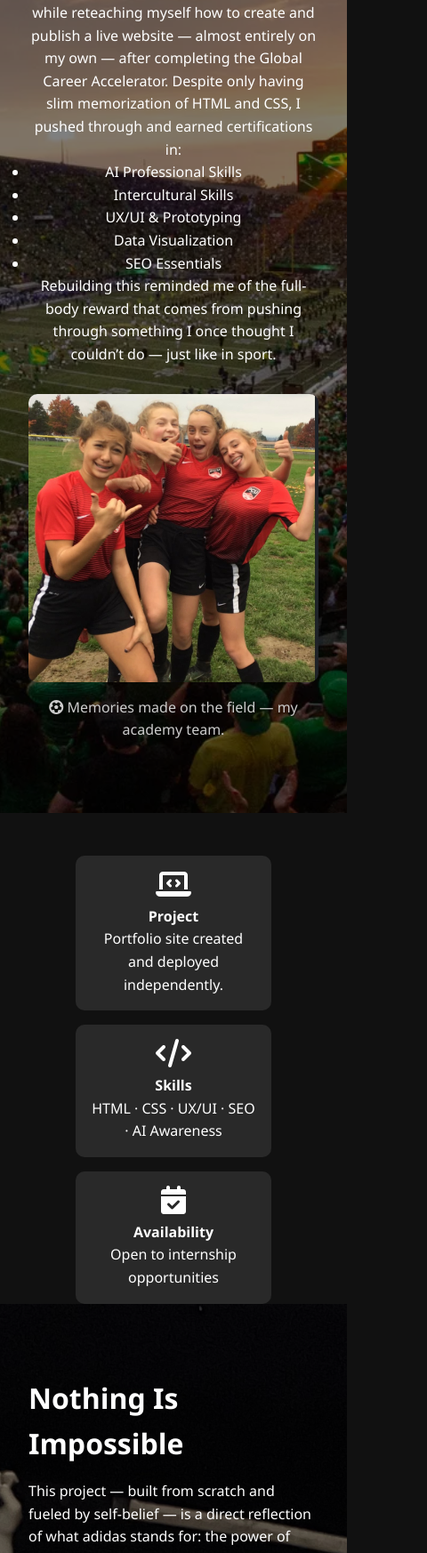
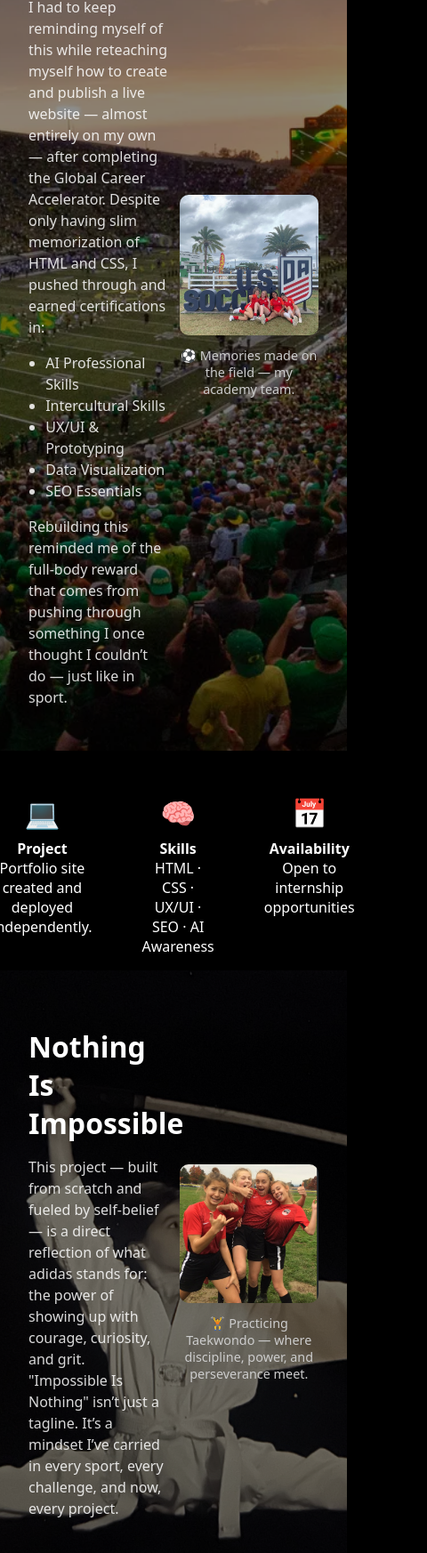
Before and after one commit to williamsnicolenya/Adidas-internship-1pager, a plain HTML site: page index.html in a window 390 px wide. Shown: the part 254-2000 px from the top of the page at 89% size, 480 px wide, since content can reach past the window. Drawn offline with Linux system fonts and the light colour scheme.

Commit message:
Update index.html

```diff
--- a/index.html
+++ b/index.html
@@ -4,148 +4,168 @@
   <meta charset="UTF-8" />
   <meta name="viewport" content="width=device-width, initial-scale=1.0"/>
   <title>Adidas Internship — Nya Williams</title>
-  <link rel="stylesheet" href="https://cdnjs.cloudflare.com/ajax/libs/font-awesome/6.5.0/css/all.min.css"/>
   <style>
+    :root {
+      --accent: #00d1ff;
+      --muted: rgba(255, 255, 255, 0.85);
+      --bg-overlay: rgba(0, 0, 0, 0.45);
+      --card-bg: rgba(255, 255, 255, 0.06);
+      font-family: system-ui, -apple-system, "Segoe UI", Roboto, "Helvetica Neue", Arial;
+    }
     * {
       margin: 0;
       padding: 0;
       box-sizing: border-box;
     }
-    body {
-      font-family: 'Segoe UI', sans-serif;
-      background-color: #111;
-      color: #fff;
-      line-height: 1.6;
+    html, body {
+      height: 100%;
+      background: #000;
+      color: white;
+    }
+    a {
+      text-decoration: none;
+      color: var(--accent);
     }
     header {
-      background: #000;
-      padding: 1rem 2rem;
       display: flex;
       justify-content: space-between;
       align-items: center;
-      position: sticky;
-      top: 0;
-      z-index: 1000;
-    }
-    header .brand {
-      font-weight: bold;
+      padding: 1rem 2rem;
+      background: #000;
     }
     nav a {
-      color: #00d1ff;
-      text-decoration: none;
       margin-left: 1.5rem;
-      font-weight: 500;
+      font-weight: bold;
+      font-size: 0.95rem;
+    }
+    .hero {
+      display: flex;
+      align-items: center;
+      justify-content: space-between;
+      padding: 3rem 2rem;
+      background: url('uoautzenstadium.webp') no-repeat center center/cover;
+      position: relative;
+    }
+    .hero::after {
+      content: "";
+      position: absolute;
+      inset: 0;
+      background: rgba(0, 0, 0, 0.45);
+      z-index: 0;
+    }
+    .hero-content, .hero-image {
+      position: relative;
+      z-index: 1;
+      width: 48%;
+    }
+    .hero h1 {
+      font-size: 2.5rem;
+      margin-bottom: 1rem;
+    }
+    .hero p, .hero ul {
+      color: var(--muted);
+      line-height: 1.5;
+    }
+    .hero ul {
+      margin: 1rem 0;
+      padding-left: 1.2rem;
+    }
+    .hero img {
+      width: 100%;
+      border-radius: 10px;
+    }
+    .caption {
+      text-align: center;
+      font-size: 0.9rem;
+      margin-top: 0.5rem;
+      color: #ccc;
+    }
+    .features {
+      display: flex;
+      justify-content: center;
+      margin-top: 2rem;
+      gap: 1.5rem;
+    }
+    .card {
+      background: rgba(0,0,0,0.45);
+      border-radius: 10px;
+      padding: 1rem;
+      text-align: center;
+      width: 200px;
+      transition: all 0.3s ease;
+    }
+    .card:hover {
+      background: rgba(0,0,0,0.6);
+      transform: translateY(-5px);
+    }
+    .card-icon {
+      font-size: 2rem;
+      margin-bottom: 0.5rem;
     }
 
-    section {
-      padding: 5rem 2rem;
+    /* Section 2 */
+    .section {
+      display: flex;
+      justify-content: space-between;
+      align-items: center;
+      padding: 4rem 2rem;
+      background: url('nyataekwondokick.jpg') no-repeat center center/cover;
+      position: relative;
     }
-
-    .section-title {
+    .section::after {
+      content: "";
+      position: absolute;
+      inset: 0;
+      background: rgba(0, 0, 0, 0.55);
+      z-index: 0;
+    }
+    .section-content, .section-img {
+      position: relative;
+      z-index: 1;
+      width: 48%;
+    }
+    .section h2 {
       font-size: 2rem;
-      font-weight: bold;
       margin-bottom: 1rem;
     }
-
-    .hero-section {
-      background: url('uoautzenstadium.webp') center/cover no-repeat;
-      background-blend-mode: overlay;
-      background-color: rgba(0, 0, 0, 0.5);
-      display: flex;
-      flex-direction: row;
-      justify-content: space-between;
-      align-items: center;
-      gap: 2rem;
+    .section p {
+      line-height: 1.5;
+      color: var(--muted);
     }
-
-    .hero-content, .hero-right {
-      flex: 1;
-    }
-
-    .hero-text {
-      max-width: 600px;
-    }
-
-    .cta-buttons {
-      margin-top: 1rem;
-    }
-
-    .btn {
-      padding: 0.6rem 1rem;
-      border: none;
-      border-radius: 5px;
-      background: #00d1ff;
-      color: #000;
-      font-weight: bold;
-      cursor: pointer;
-      text-decoration: none;
-    }
-
-    .info-cards {
-      display: flex;
-      justify-content: center;
-      gap: 1rem;
-      margin-top: 3rem;
-    }
-
-    .card {
-      background: rgba(255, 255, 255, 0.1);
-      padding: 1rem;
-      border-radius: 10px;
-      width: 220px;
-      text-align: center;
-      transition: background 0.3s;
-    }
-
-    .card i {
-      font-size: 2rem;
-      margin-bottom: 0.5rem;
-      display: block;
-    }
-
-    .card:hover {
-      background: rgba(255, 255, 255, 0.2);
-    }
-
-    .section-dark {
-      background: url('nyataekwondokick.jpg') center/cover no-repeat;
-      background-color: rgba(0, 0, 0, 0.5);
-      background-blend-mode: overlay;
-    }
-
-    .section-light {
-      background: url('athletesworld.jpeg') center/cover no-repeat;
-      background-color: rgba(0, 0, 0, 0.5);
-      background-blend-mode: overlay;
-      padding: 7rem 2rem;
-    }
-
-    .image-center {
-      margin-top: 2rem;
-      text-align: center;
-    }
-
-    .image-center img {
+    .section-img img {
+      width: 100%;
       border-radius: 10px;
     }
 
-    footer {
+    /* Section 3 */
+    .section-3 {
+      background: url('athletesworld.jpeg') no-repeat center center/cover;
+      padding: 6rem 2rem;
+      text-align: center;
+      position: relative;
+    }
+    .section-3::after {
+      content: "";
+      position: absolute;
+      inset: 0;
+      background: rgba(0, 0, 0, 0.6);
+      z-index: 0;
+    }
+    .section-3-content {
+      position: relative;
+      z-index: 1;
+      max-width: 800px;
+      margin: 0 auto;
+    }
+    .section-3 h2 {
+      font-size: 2.2rem;
+      margin-bottom: 1rem;
+    }
+    .footer {
       text-align: center;
       padding: 2rem;
+      background: #111;
       font-size: 0.9rem;
-      color: #aaa;
-    }
-
-    @media (max-width: 768px) {
-      .hero-section {
-        flex-direction: column;
-        text-align: center;
-      }
-
-      .info-cards {
-        flex-direction: column;
-        align-items: center;
-      }
     }
   </style>
 </head>
@@ -154,17 +174,16 @@
   <header>
     <div class="brand">Adidas Internship</div>
     <nav>
-      <a href="#about">About</a>
+      <a href="about.html">About</a>
       <a href="Nya_Williams_Resume (1).pdf" target="_blank">Resume</a>
       <a href="#contact">Contact</a>
     </nav>
   </header>
 
-  <!-- Section 1 -->
-  <section class="hero-section">
+  <!-- Hero Section -->
+  <section class="hero">
     <div class="hero-content">
-      <h1 class="section-title">You Got This</h1>
-      <div class="hero-text">
+      <h1>You Got This</h1>
       <p>I had to keep reminding myself of this while reteaching myself how to create and publish a live website — almost entirely on my own — after completing the Global Career Accelerator. Despite only having slim memorization of HTML and CSS, I pushed through and earned certifications in:</p>
       <ul>
         <li>AI Professional Skills</li>
@@ -175,69 +194,56 @@
       </ul>
       <p>Rebuilding this reminded me of the full-body reward that comes from pushing through something I once thought I couldn’t do — just like in sport.</p>
     </div>
-    </div>
-    <div class="hero-right">
-      <img src="IMG_7877.jpg" alt="Soccer teammates" style="max-width: 100%; border-radius: 10px;" />
-      <div style="margin-top: 0.5rem; color: #ccc; text-align:center;">
-        <i class="fas fa-futbol"></i> Memories made on the field — my academy team.
-      </div>
+    <div class="hero-image">
+      <img src="IMG_7879.jpg" alt="Soccer Image" />
+      <div class="caption">⚽ Memories made on the field — my academy team.</div>
     </div>
   </section>
 
-  <!-- Info Cards Below Hero -->
-  <div class="info-cards">
+  <!-- Features -->
+  <div class="features">
     <div class="card">
-      <i class="fas fa-laptop-code"></i>
+      <div class="card-icon">💻</div>
       <strong>Project</strong><br/>
       Portfolio site created and deployed independently.
     </div>
     <div class="card">
-      <i class="fas fa-code"></i>
+      <div class="card-icon">🧠</div>
       <strong>Skills</strong><br/>
       HTML · CSS · UX/UI · SEO · AI Awareness
     </div>
     <div class="card">
-      <i class="fas fa-calendar-check"></i>
+      <div class="card-icon">📅</div>
       <strong>Availability</strong><br/>
       Open to internship opportunities
     </div>
   </div>
 
   <!-- Section 2 -->
-  <section class="section-dark" id="about">
-    <h2 class="section-title">Nothing Is Impossible</h2>
-    <div class="section-text">
+  <section class="section">
+    <div class="section-content">
+      <h2>Nothing Is Impossible</h2>
       <p>This project — built from scratch and fueled by self-belief — is a direct reflection of what adidas stands for: the power of showing up with courage, curiosity, and grit.</p>
-      <p>"Impossible Is Nothing" isn’t just a tagline. It’s a mindset I’ve carried in every sport, every challenge, and now, every project. Whether I was earning my black belt, flying in cheerleading, or pushing through data visualization coursework, I’ve learned that limits are meant to be tested.</p>
-      <p>That’s why I’m ready to bring this mindset into the adidas internship — and beyond.</p>
+      <p>"Impossible Is Nothing" isn’t just a tagline. It’s a mindset I’ve carried in every sport, every challenge, and now, every project.</p>
     </div>
-    <div class="image-center">
-      <img src="IMG_7879.jpg" alt="Taekwondo Kick" style="width: 320px;" />
-      <div style="margin-top: 0.5rem; color: #ccc;">
-        <i class="fas fa-dumbbell"></i> Practicing Taekwondo — where discipline, power, and perseverance meet.
-      </div>
+    <div class="section-img">
+      <img src="IMG_7877.jpg" alt="Taekwondo Action" />
+      <div class="caption">🏋️ Practicing Taekwondo — where discipline, power, and perseverance meet.</div>
     </div>
   </section>
 
   <!-- Section 3 -->
-  <section class="section-light">
-    <div class="hero-content" style="display:flex; align-items: center; justify-content: space-between; gap: 2rem;">
-      <div class="hero-left">
-        <h2 class="section-title">Next Gen Through Sport</h2>
+  <section class="section-3">
+    <div class="section-3-content">
+      <h2>Next Gen Through Sport</h2>
       <p>Sports have always been more than just competition — they’ve been my community. Whether it was Taekwondo with my teammates, soccer with my academy league, or cheering alongside a squad — I always knew I wasn’t just representing myself. I was part of something bigger — a family and a responsibility to others.</p>
-      </div>
-      <div class="hero-right" style="text-align: center;">
-        <img src="nyataekwondokick.jpg" alt="Next Gen" style="width: 280px; border-radius: 10px;" />
-        <div style="margin-top: 0.5rem; color: #ccc;">
-          <i class="fas fa-people-group"></i> Strength in sport — built together.
-        </div>
-      </div>
     </div>
   </section>
 
   <!-- Footer -->
-  <footer id="contact">
-    Made by Nya Williams • <a href="mailto:williamsnicolenya@gmail.com" style="color:#00d1ff;">williamsnicolenya@gmail.com</a>
+  <footer class="footer" id="contact">
+    Made by Nya Williams • <a href="mailto:williamsnicolenya@gmail.com">williamsnicolenya@gmail.com</a>
   </footer>
+
 </body>
 </html>
```
Lines whose indentation alone changed are shown as unchanged.
